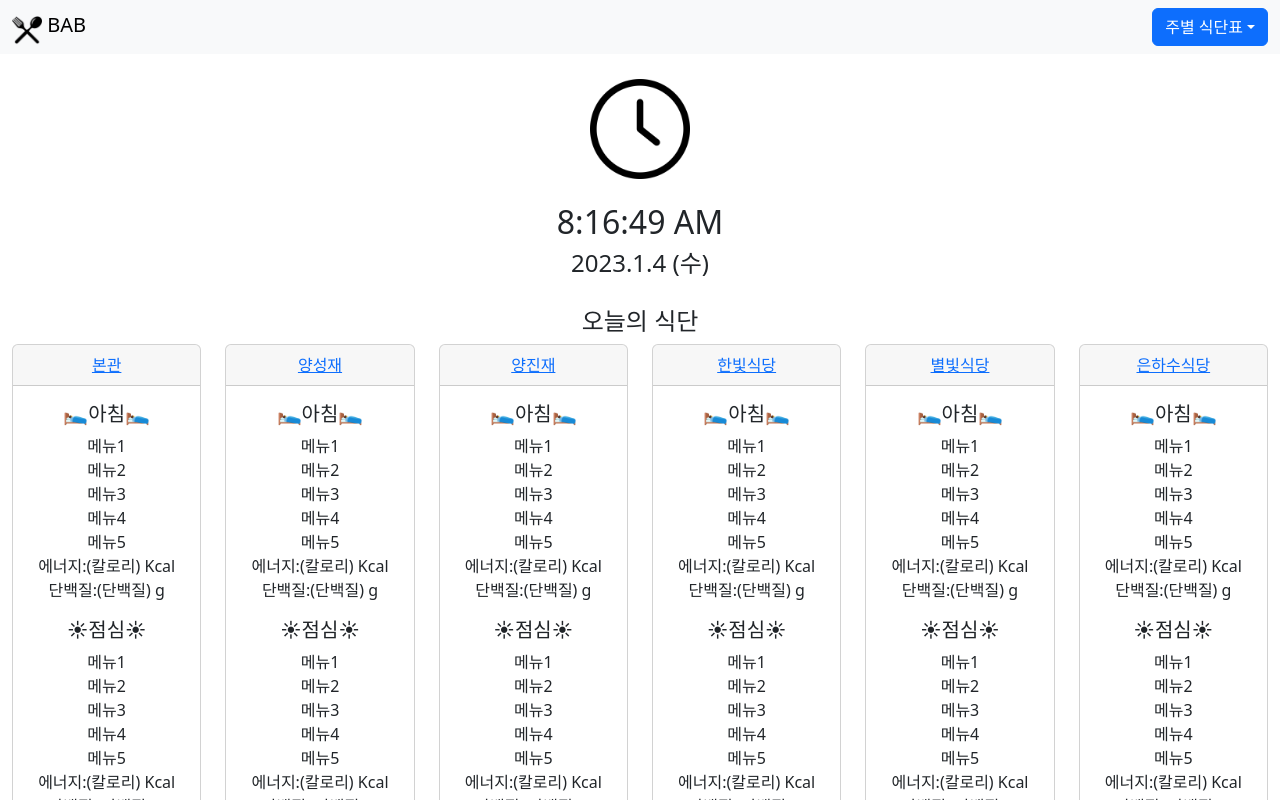
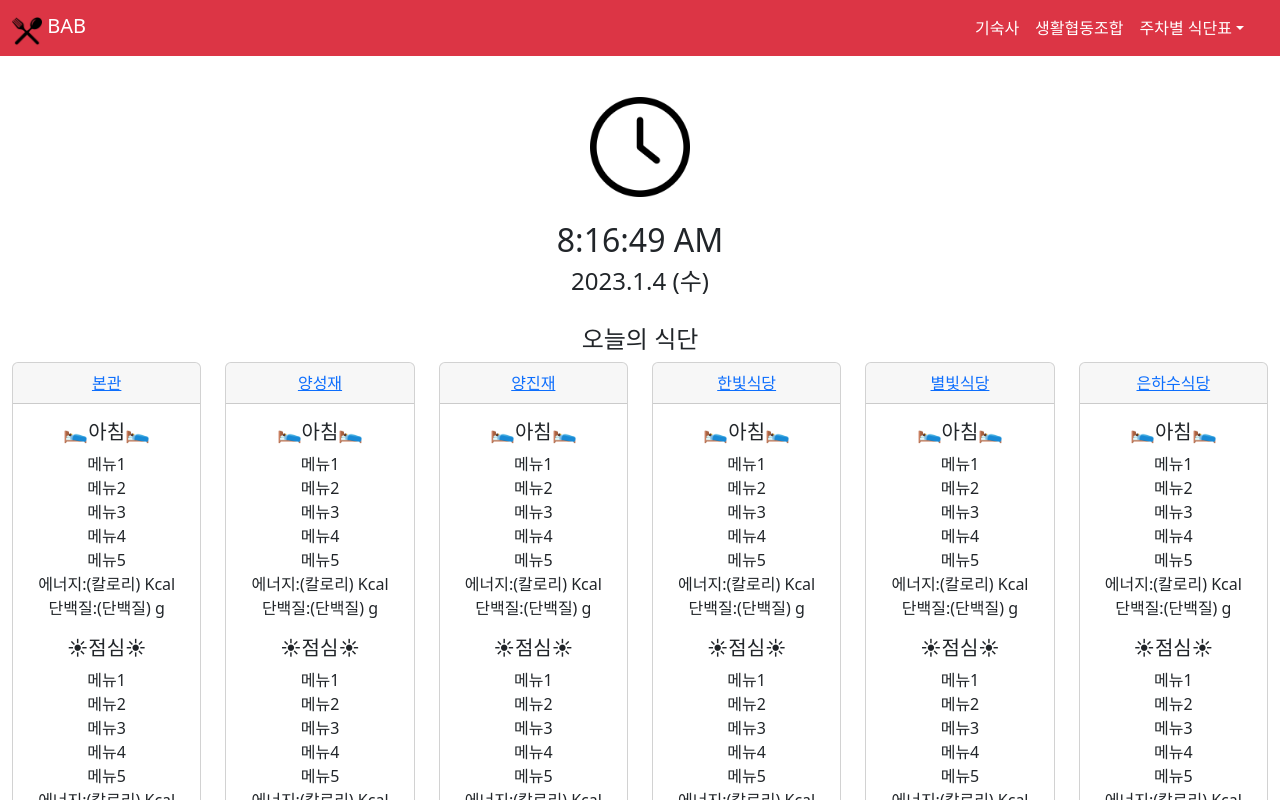
Before and after one commit to bokob/BAB, a React (Create React App) app in the folder frontend/: page / in a window 1280 px wide. Shown: the top 800 px of the page. Built offline with nearby package versions, Linux system fonts and the light colour scheme.

Commit message:
헤더 재작성

```diff
--- a/frontend/src/App.css
+++ b/frontend/src/App.css
@@ -47,3 +47,7 @@
   position: relative;
   z-index: 1;
 }
+
+#nav-dropdown {
+  color: white;
+}
--- a/frontend/src/components/Header.jsx
+++ b/frontend/src/components/Header.jsx
@@ -1,26 +1,91 @@
 import { useNavigate } from "react-router-dom";
-import { Nav } from "react-bootstrap";
-import MealsPerWeek from "./MealsPerWeek";
+import { Nav, Navbar, Container, NavDropdown } from "react-bootstrap";
+import "./../App.css";
 
 export default function Header() {
-  // 헤더
   const navigate = useNavigate();
   return (
     <div>
-      <nav className="navbar bg-light">
-        <div className="container-fluid">
+      {["sm"].map((expand) => (
+        <Navbar key={expand} bg="danger" expand={expand} className="mb-3">
+          <Container fluid>
             <Nav.Link
               onClick={() => {
                 navigate("/");
               }}
-            style={{ color: "black", textDecoration: "none" }}
+              style={{ color: "white", textDecoration: "none" }}
             >
               <img src={process.env.PUBLIC_URL + "BAB_logo.png"} alt="Logo" width="30" height="30" className="d-inline-block align-text-top" />
               <span style={{ fontSize: "20px", textAlign: "center" }}> BAB</span>
             </Nav.Link>
-          <MealsPerWeek />
-        </div>
-      </nav>
+            <Navbar.Toggle aria-controls={`offcanvasNavbar-expand-${expand}`} />
+
+            <Nav className="justify-content-end flex-grow-1 pe-3">
+              <Nav.Link
+                onClick={() => {
+                  window.open("https://dorm.chungbuk.ac.kr/home/main.php");
+                }}
+                style={{ color: "white", textDecoration: "none" }}
+              >
+                기숙사
+              </Nav.Link>
+              <Nav.Link
+                onClick={() => {
+                  window.open("https://www.cbnucoop.com/");
+                }}
+                style={{ color: "white", textDecoration: "none" }}
+              >
+                생활협동조합
+              </Nav.Link>
+              <NavDropdown title={"주차별 식단표"} id="nav-dropdown">
+                <NavDropdown.Item
+                  onClick={() => {
+                    navigate("/본관");
+                  }}
+                >
+                  본관
+                </NavDropdown.Item>
+                <NavDropdown.Item
+                  onClick={() => {
+                    navigate("/양성재");
+                  }}
+                >
+                  양성재
+                </NavDropdown.Item>
+                <NavDropdown.Item
+                  onClick={() => {
+                    navigate("/양진재");
+                  }}
+                >
+                  양진재
+                </NavDropdown.Item>
+                <NavDropdown.Divider />
+                <NavDropdown.Item
+                  onClick={() => {
+                    navigate("/한빛");
+                  }}
+                >
+                  한빛
+                </NavDropdown.Item>
+                <NavDropdown.Item
+                  onClick={() => {
+                    navigate("/별빛");
+                  }}
+                >
+                  별빛
+                </NavDropdown.Item>
+                <NavDropdown.Item
+                  onClick={() => {
+                    navigate("/은하수");
+                  }}
+                >
+                  은하수
+                </NavDropdown.Item>
+              </NavDropdown>
+            </Nav>
+          </Container>
+        </Navbar>
+      ))}
     </div>
   );
 }
--- a/frontend/src/components/MealsPerWeek.jsx
+++ /dev/null
@@ -1,18 +0,0 @@
-import { Dropdown, DropdownButton } from "react-bootstrap";
-
-export default function MealsPerWeek() {
-  // 주별 식단표
-  return (
-    <>
-      <DropdownButton id="dropdown-item-button" title="주별 식단표">
-        <Dropdown.ItemText>선택</Dropdown.ItemText>
-        <Dropdown.Item as="button">본관</Dropdown.Item>
-        <Dropdown.Item as="button">양성재</Dropdown.Item>
-        <Dropdown.Item as="button">양진재</Dropdown.Item>
-        <Dropdown.Item as="button">한빛</Dropdown.Item>
-        <Dropdown.Item as="button">별빛</Dropdown.Item>
-        <Dropdown.Item as="button">은하수</Dropdown.Item>
-      </DropdownButton>
-    </>
-  );
-}
--- a/frontend/src/pages/main.js
+++ b/frontend/src/pages/main.js
@@ -3,7 +3,6 @@ import Clock from "../components/Clock";
 import TodayMeal from "../components/TodayMeal";
 import { Row, Col, Container } from "react-bootstrap";
 import { CafeteriaTimeTable, DormitoryTimeTalbe } from "./../components/TimeTable";
-import { Tabs, Tab, Sonnet } from "react-bootstrap";
 
 function Main() {
   let place = ["본관", "양성재", "양진재", "한빛식당", "별빛식당", "은하수식당"];
@@ -12,7 +11,6 @@ function Main() {
     <div>
       <Header />
       <Clock />
-
       <Container fluid>
         <Row>
           <Col>
```
Also changed, not shown: frontend/src/App.js (+1 -12 lines). Lines whose indentation alone changed are shown as unchanged.
